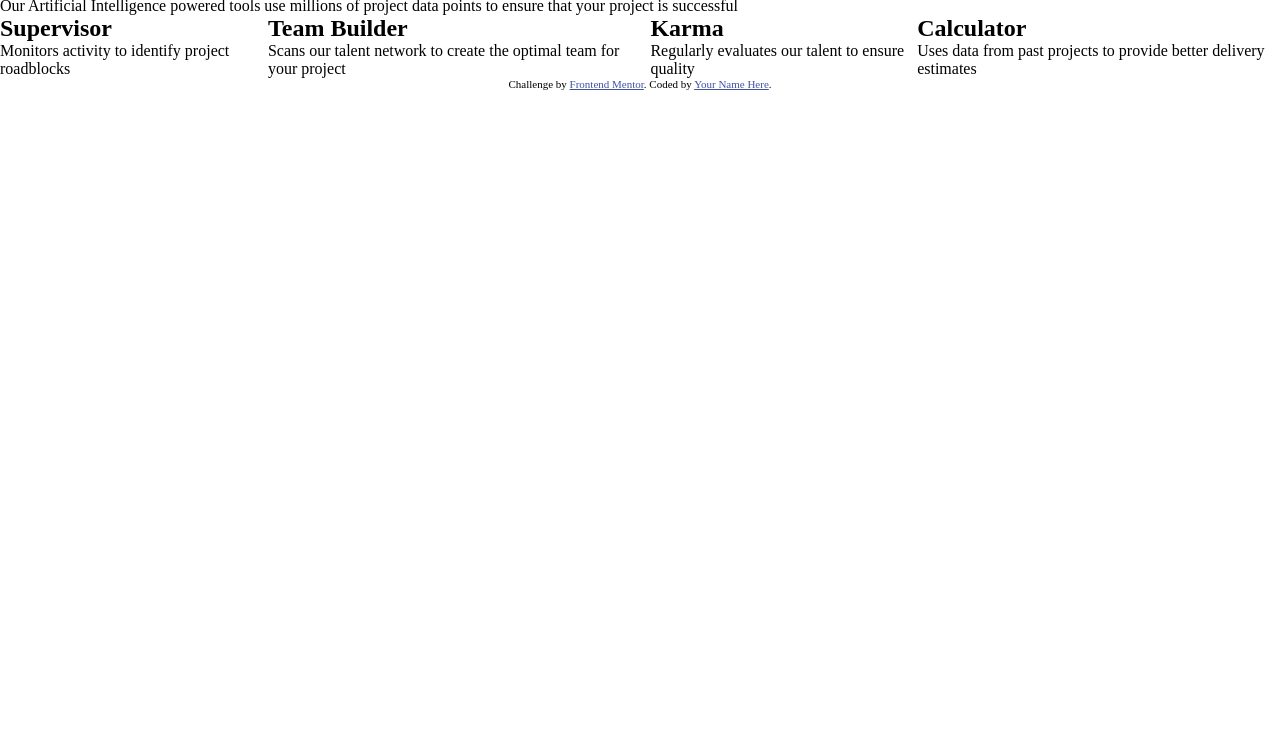
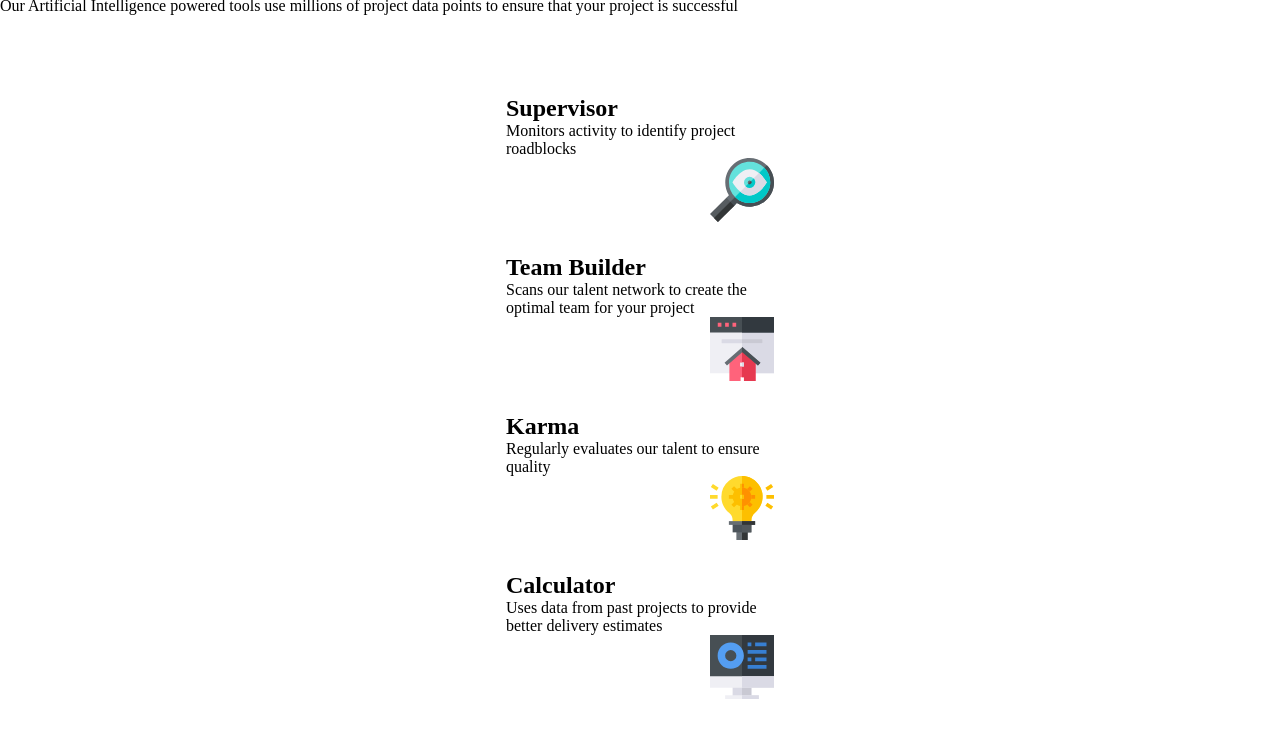
Before and after one commit to CornflakesPlus/Four-Card-Feature-Section, a plain HTML site: page index.html in a window 1280 px wide. Shown: the part 40-778 px from the top of the page. Drawn offline with Linux system fonts and the light colour scheme.

Commit message:
add flexbox

```diff
--- a/index.html
+++ b/index.html
@@ -23,28 +23,34 @@
     <p>Our Artificial Intelligence powered tools use millions of project data points
     to ensure that your project is successful</p>
 
-    <div class = "parent-container">
+    <div class = "father-container">
 
       <div class = "child first">
         <h2>Supervisor</h2>
         <p>Monitors activity to identify project roadblocks</p>
+        <img src = "images/icon-supervisor.svg" width="64" height="64" alt = "" aria-hidden = true>
       </div>
 
+      <div class = "mother-container">
         <div class = "child second">
           <h2>Team Builder</h2>
           <p>Scans our talent network to create the optimal team for your project</p>
+          <img src = "images/icon-team-builder.svg" width="64" height="64" alt = "" aria-hidden = true>
         </div>
 
 
         <div class = "child third">
           <h2>Karma</h2>
           <p>Regularly evaluates our talent to ensure quality</p>
+          <img src = "images/icon-karma.svg" width="64" height="64" alt = "" aria-hidden = true>
+        </div>
       </div>
 
 
       <div class = "child fourth">
         <h2>Calculator</h2>
         <p>Uses data from past projects to provide better delivery estimates</p>
+        <img src = "images/icon-calculator.svg" width="64" height="64" alt = "" aria-hidden = true>
       </div>
 
     </div>
@@ -54,11 +60,11 @@
 
 
 
-  <footer>
+  <!-- <footer>
     <p class="attribution">
       Challenge by <a href="https://www.frontendmentor.io?ref=challenge" target="_blank">Frontend Mentor</a>.
       Coded by <a href="#">Your Name Here</a>.
     </p>
-  </footer>
+  </footer> -->
 </body>
 </html>
--- a/style.css
+++ b/style.css
@@ -5,7 +5,46 @@
 }
 
 
-.parent-container {
+.father-container {
     display: flex;
+    flex-direction: column;
+    justify-content: center;
+    align-items: center;
+
+    margin-top: 3rem;
+    padding: 1rem;
+
 
 }
+
+
+.mother-container {
+    display: flex;
+    flex-direction: column;
+    align-items: center;
+    justify-content: center;
+
+}
+
+
+.child {
+    display: flex;
+    flex-direction: column;
+
+
+    padding: 1rem;
+    width: 300px;
+}
+
+
+/* img {
+    display: block;
+    margin-left: auto;
+}
+ */
+
+
+ img {
+    align-self: flex-end;
+
+ }
```
Lines whose indentation alone changed are shown as unchanged.
